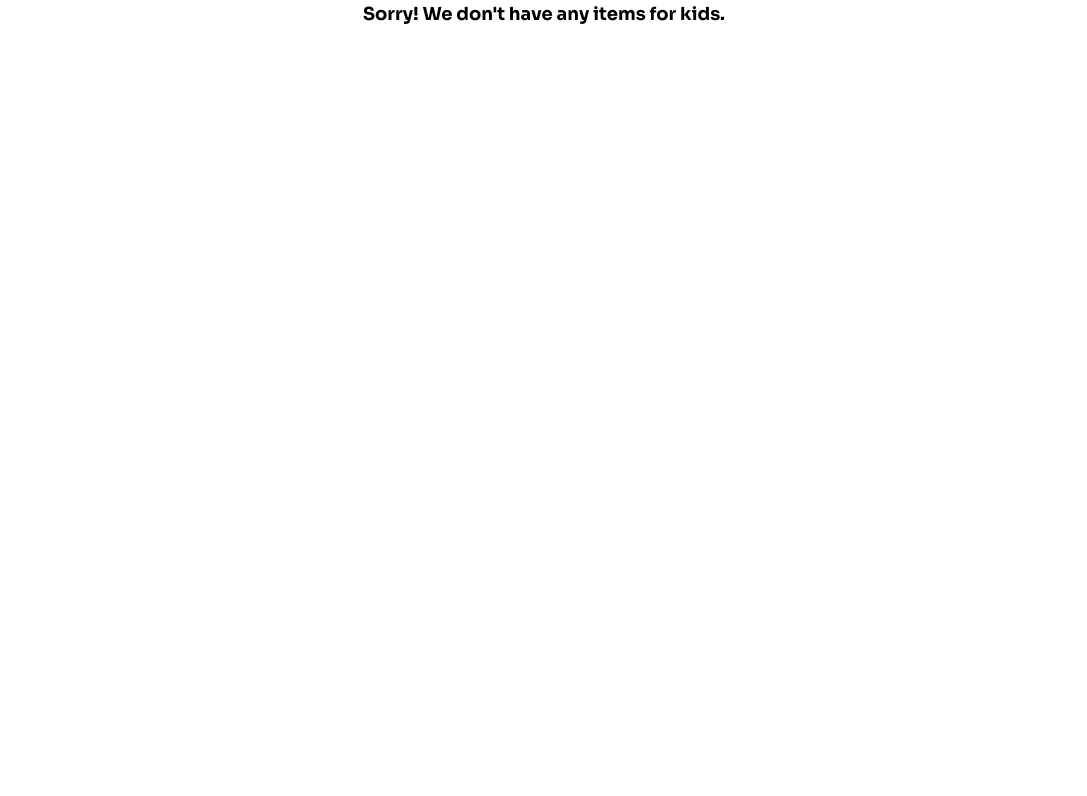
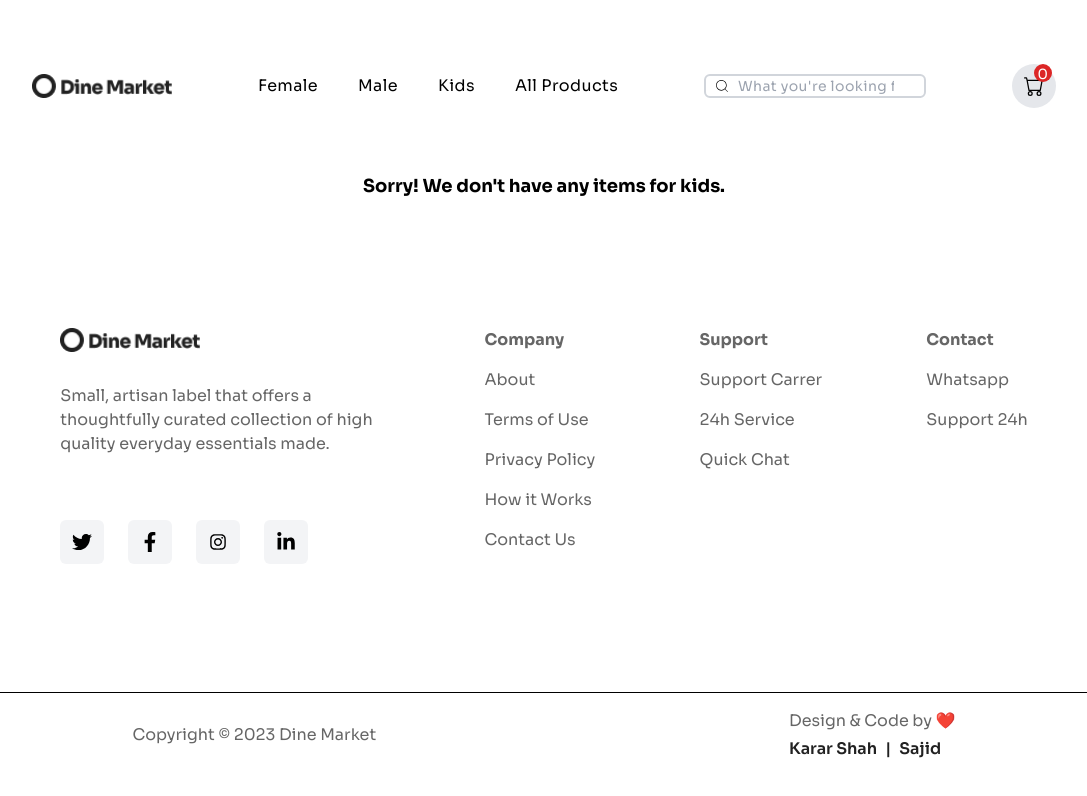
Before and after one commit to sajid-munawar/nextjs-e-commerce-app, a Next.js app: page /kids in a window 1280 px wide. Shown: the top 796 px of the page, without its empty margins (96-1183 px from the left). Built offline with nearby package versions, Linux system fonts and the light colour scheme.

Commit message:
Update layout.tsx

```diff
--- a/src/app/layout.tsx
+++ b/src/app/layout.tsx
@@ -1,6 +1,8 @@
 import "./globals.css";
 import { Sora } from "next/font/google";
 import Providers from "@/store/Provider";
+import Nav from "@/components/nav/Nav";
+import Footer from "@/components/footer/footer";
 
 const inter = Sora({ subsets: ["latin"] });
 
@@ -17,7 +19,11 @@
   return (
     <html lang="en">
       <body className={inter.className}>
-        <Providers>{children}</Providers>
+        <Providers>
+          <Nav />
+          {children}
+          <Footer />
+          </Providers>
       </body>
     </html>
   );
```
